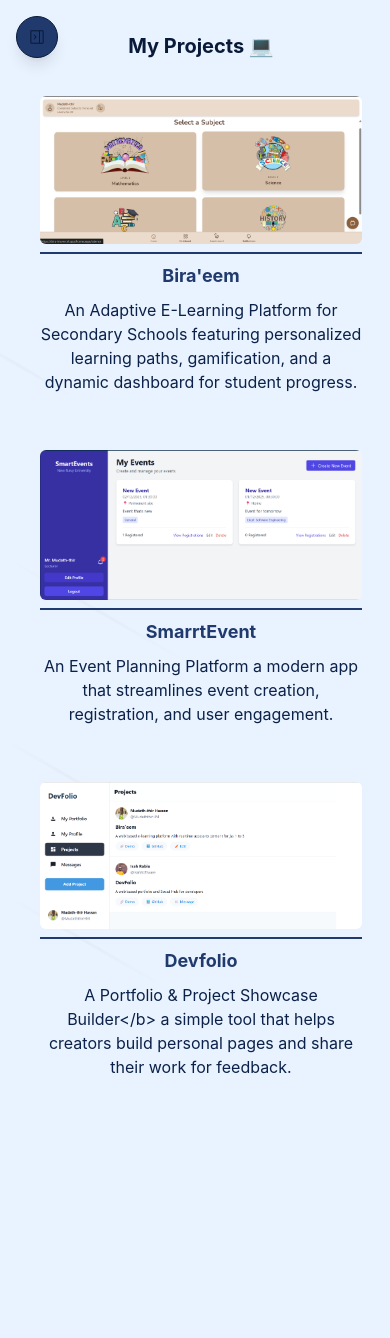
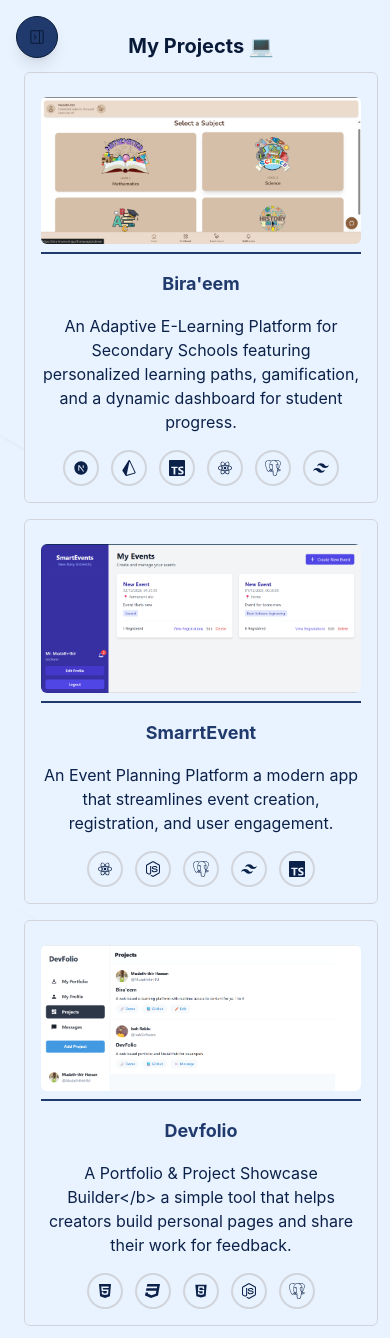
Before and after one commit to Mudath-thir-HM/my-portfolio, a React (Vite) app: page /projects in a window 390 px wide. Before the commit the page ends 1107 px from the top, so only its background shows below. Built offline with nearby package versions, Linux system fonts and the light colour scheme.

Commit message:
Enhance Projects component by adding tech stack display and improving layout structure

```diff
--- a/src/pages/Projects.tsx
+++ b/src/pages/Projects.tsx
@@ -1,6 +1,10 @@
 import webImage1 from "../assets/homepage.png";
 import webImage2 from "../assets/smartevent.png";
 import webImage3 from "../assets/devfolio.png";
+import { RiNextjsFill, RiReactjsFill, RiTailwindCssFill } from "react-icons/ri";
+import { SiPostgresql, SiPrisma, SiTypescript } from "react-icons/si";
+import { FaCss3, FaHtml5, FaNodeJs } from "react-icons/fa";
+import { DiJavascript } from "react-icons/di";
 
 const Projects = () => {
   const webDetails = [
@@ -11,6 +15,14 @@ const Projects = () => {
       extraInfo:
         "An Adaptive E-Learning Platform for Secondary Schools featuring personalized learning paths, gamification, and a dynamic dashboard for student progress.",
       id: "no1",
+      techStack: [
+        <RiNextjsFill />,
+        <SiPrisma />,
+        <SiTypescript />,
+        <RiReactjsFill />,
+        <SiPostgresql />,
+        <RiTailwindCssFill />,
+      ],
     },
     {
       imageUrl: webImage2,
@@ -19,6 +31,13 @@ const Projects = () => {
       extraInfo:
         "An Event Planning Platform a modern app that streamlines event creation, registration, and user engagement.",
       id: "no2",
+      techStack: [
+        <RiReactjsFill />,
+        <FaNodeJs />,
+        <SiPostgresql />,
+        <RiTailwindCssFill />,
+        <SiTypescript />,
+      ],
     },
     {
       imageUrl: webImage3,
@@ -27,6 +46,13 @@ const Projects = () => {
       extraInfo:
         "A Portfolio & Project Showcase Builder</b> a simple tool that helps creators build personal pages and share their work for feedback.",
       id: "no3",
+      techStack: [
+        <FaHtml5 />,
+        <FaCss3 />,
+        <DiJavascript />,
+        <FaNodeJs />,
+        <SiPostgresql />,
+      ],
     },
   ];
 
@@ -35,10 +61,11 @@ const Projects = () => {
       <h1 className="font-bold text-center text-[color:var(--color-heading)] text-xl md:text-3xl pt-5 md:pt-0">
         My Projects 💻
       </h1>
-      <div className="flex flex-row gap-4 flex-wrap mt-3">
+      <div className="flex flex-col md:flex-row gap-4 flex-wrap mt-3">
         {webDetails.map((webDetail) => (
           <div
-            className="flex flex-col justify-center gap-2 items-center p-4 rounded-md"
+            className="flex flex-col gap-4 items-center p-4 rounded-md w-full lg:w-[24%] hover:scale-110
+                       bg-[color:var(--color-bg)] transition-all border border-[color:var(--color-border)]"
             key={webDetail.id}
           >
             <a
@@ -52,6 +79,13 @@ const Projects = () => {
               <b>{webDetail.description}</b>
             </h3>
             <p className="text-center">{webDetail.extraInfo}</p>
+            <div className="flex flex-row gap-3 flex-wrap items-center">
+              {webDetail.techStack.map((tech) => (
+                <div className="rounded-full border-2 border-[color:var(--color-border)] p-2">
+                  {tech}
+                </div>
+              ))}
+            </div>
           </div>
         ))}
       </div>
```
